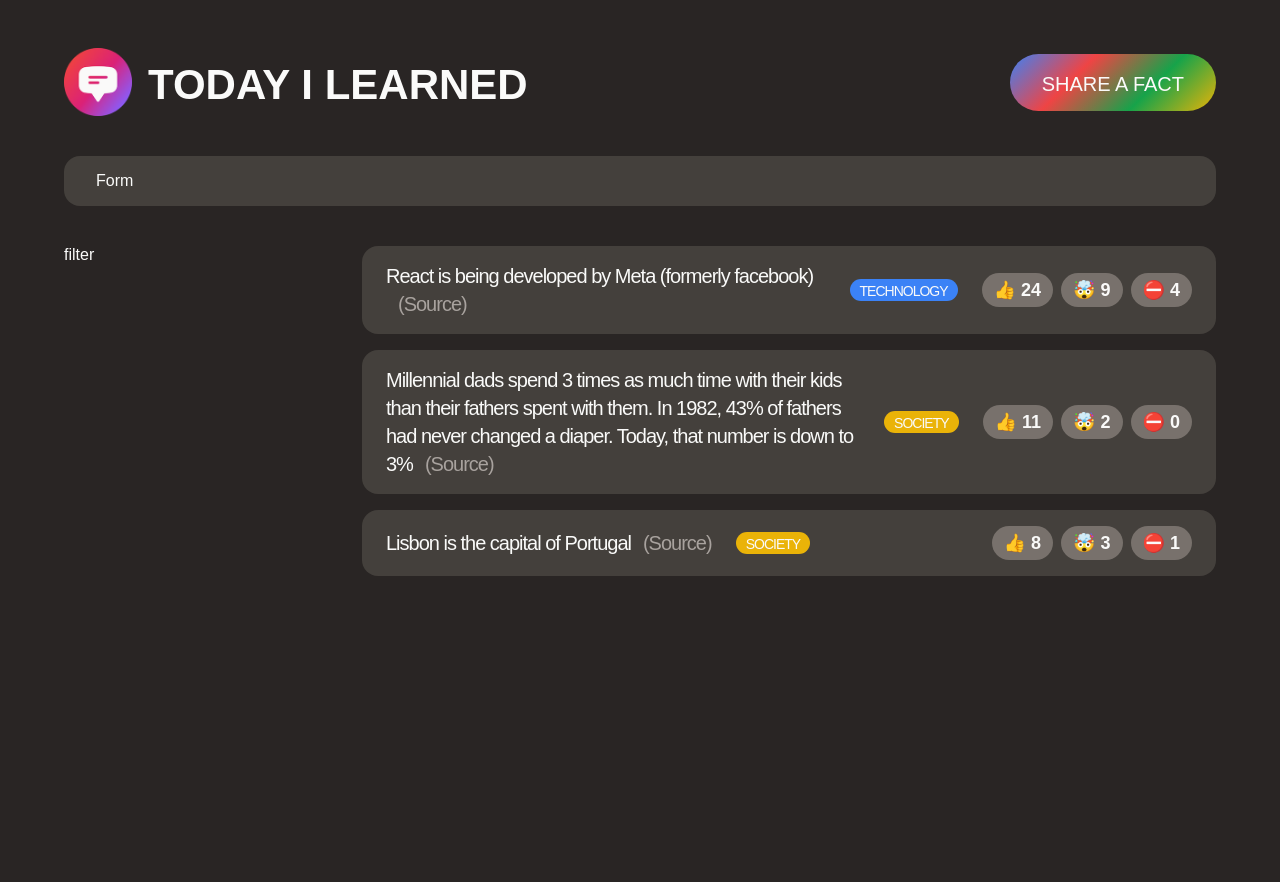
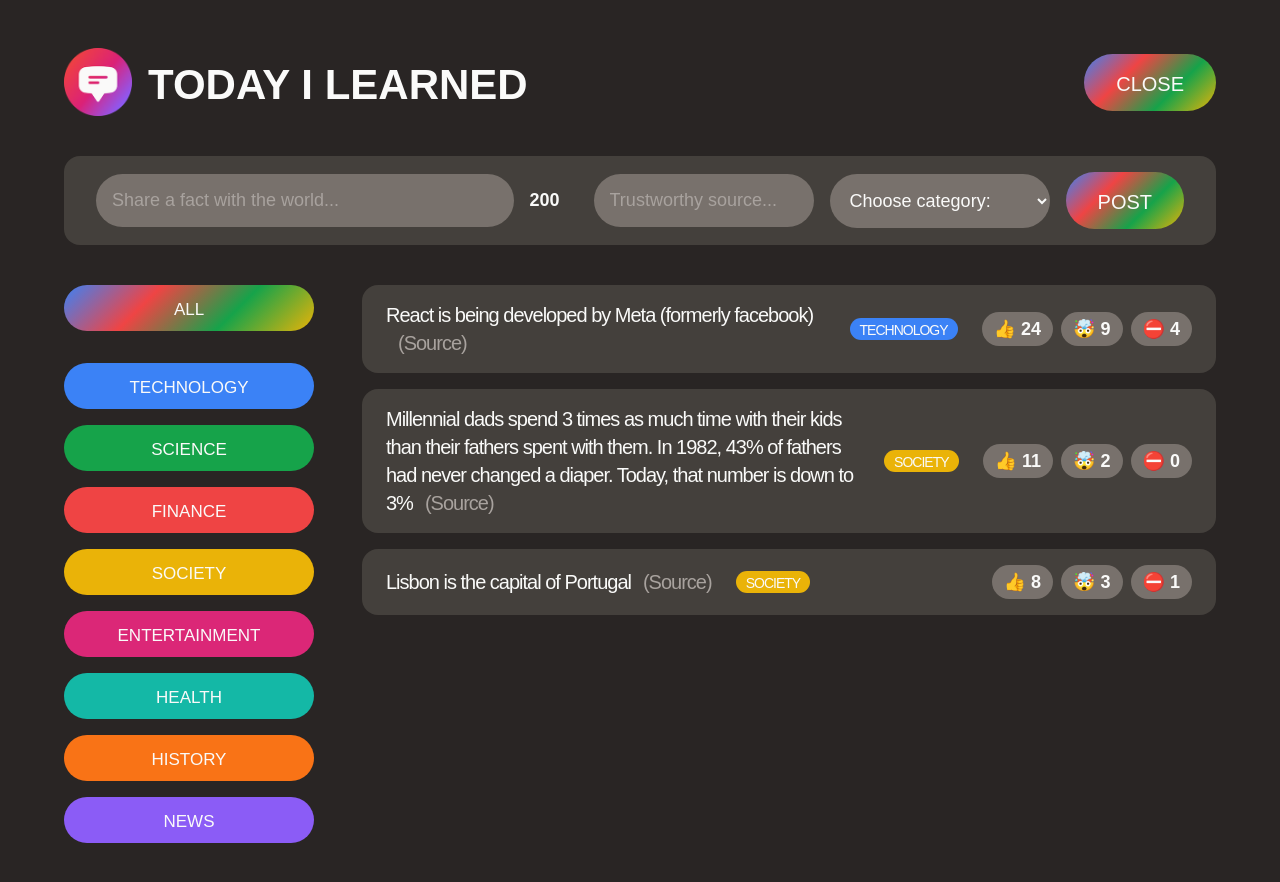
Before and after one commit to qaushqestaj/today-i-learned, a React (Create React App) app: page / in a window 1280 px wide. Both pictures are taken after a click on the button "SHARE A FACT". Shown: the top 882 px of the page. Before the commit the page ends 800 px from the top, so only its background shows below. Built offline with nearby package versions, Linux system fonts and the light colour scheme; a web font is replaced by a local one.

Commit message:
Working with form in React way

```diff
--- a/src/App.js
+++ b/src/App.js
@@ -1,3 +1,4 @@
+import { useState } from 'react';
 import './style.css';
 
 const CATEGORIES = [
@@ -46,42 +47,140 @@ const initialFacts = [
 ];
 
 function App() {
+  const [showForm, setShowFrom] = useState(false);
+  const [facts, setFacts] = useState(initialFacts);
+
   return (
     <>
-      <header className="header">
-        <div className="logo">
-          <img
-            src="logo.png"
-            height="68"
-            width="68"
-            alt="Today I Learned Logo"
-          />
-          <h1>Today I Learned</h1>
-        </div>
-        <button className="btn btn-large btn-open">Share a fact</button>
-      </header>
-
-      <NewFactForm />
+      <Header showForm={showForm} setShowFrom={setShowFrom} />
+      {showForm ? (
+        <NewFactForm setFacts={setFacts} setShowForm={setShowFrom} />
+      ) : null}
 
       <main className="main">
         <CategoryFilter />
-        <FactList />
+        <FactList facts={facts} />
       </main>
     </>
   );
 }
 
-function NewFactForm() {
-  return <form className="fact-form">Form</form>;
+function Header({ showForm, setShowFrom }) {
+  return (
+    <header className="header">
+      <div className="logo">
+        <img src="logo.png" height="68" width="68" alt="Today I Learned Logo" />
+        <h1>Today I Learned</h1>
+      </div>
+      <button
+        className="btn btn-large btn-open"
+        onClick={() => setShowFrom((show) => !show)}
+      >
+        {showForm ? 'Close' : 'Share a fact'}
+      </button>
+    </header>
+  );
+}
+
+function isValidHttpUrl(string) {
+  let url;
+  try {
+    url = new URL(string);
+  } catch (_) {
+    return false;
+  }
+  return url.protocol === 'http:' || url.protocol === 'https:';
+}
+
+function NewFactForm({ setFacts, setShowForm }) {
+  const [text, setText] = useState('');
+  const [source, setSource] = useState('');
+  const [category, setCategory] = useState('');
+  const textLength = text.length;
+
+  function handleSubmit(e) {
+    e.preventDefault();
+
+    // Check if data is valid. If so, create a new fact
+
+    if (text && isValidHttpUrl(source) && category && textLength <= 200) {
+      // Create a new fact object
+      const newFact = {
+        id: Math.round(Math.random() * 100000000),
+        text,
+        source,
+        category,
+        votesInteresting: 11,
+        votesMindblowing: 2,
+        votesFalse: 0,
+        createdIn: new Date().getFullYear(),
+      };
+
+      // add the fact to the UI: add the fact to state
+      setFacts((facts) => [newFact, ...facts]);
+
+      // reset input fields
+      setText('');
+      setSource('');
+      setCategory('');
+
+      // Close the form
+      setShowForm(false);
+    }
+  }
+
+  return (
+    <form className="fact-form" onSubmit={handleSubmit}>
+      {' '}
+      <input
+        type="text"
+        placeholder="Share a fact with the world..."
+        value={text}
+        onChange={(e) => setText(e.target.value)}
+      />
+      <span>{200 - textLength}</span>
+      <input
+        value={source}
+        type="text"
+        placeholder="Trustworthy source..."
+        onChange={(e) => setSource(e.target.value)}
+      />
+      <select value={category} onChange={(e) => setCategory(e.target.value)}>
+        <option value="">Choose category:</option>
+        {CATEGORIES.map((cat) => (
+          <option key={cat.name} value={cat.name}>
+            {cat.name.toUpperCase()}
+          </option>
+        ))}
+      </select>
+      <button class="btn btn-large">Post</button>
+    </form>
+  );
 }
 
 function CategoryFilter() {
-  return <aside>filter</aside>;
+  return (
+    <aside>
+      <ul>
+        <li className="category">
+          <button className="btn btn-all-categories">All</button>
+        </li>
+        {CATEGORIES.map((cat) => (
+          <li key={cat.name} className="category">
+            <button
+              className="btn btn-category"
+              style={{ backgroundColor: cat.color }}
+            >
+              {cat.name}
+            </button>
+          </li>
+        ))}
+      </ul>
+    </aside>
+  );
 }
 
-function FactList() {
-  const facts = initialFacts;
-
+function FactList({ facts }) {
   return (
     <section>
       <ul className="facts-list">
@@ -98,7 +197,7 @@ function Fact({ fact }) {
     <li className="fact">
       <p>
         {fact.text}
-        <a className="source" href={fact.source} target="_blank">
+        <a className="source" href={fact.source} target="blank">
           (Source)
         </a>
       </p>
```
